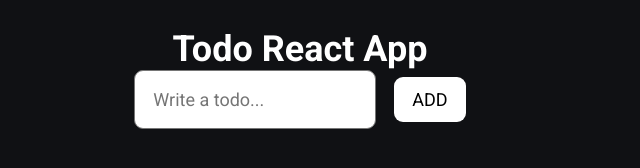
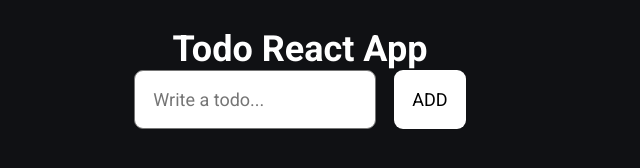
Before and after one commit to sagarEmn/basic-React-projects, a React (Vite) app in the folder 2 - Todo App/: page / in a window 1280 px wide. Shown: the part 322-490 px from the top of the page, without its empty margins (0-640 px from the left). Built offline with nearby package versions, Linux system fonts and the light colour scheme.

Commit message:
Stretch add button

```diff
--- a/2 - Todo App/src/App.css
+++ b/2 - Todo App/src/App.css
@@ -27,26 +27,24 @@
 }
 
 .todo-app__form textarea {
-  height: 100%;
+  resize: none;
+  padding: 1rem;
 }
 
 .todo-app__form form button {
   background: var(--accent-clr);
   border: none;
   padding: 0.5rem 1rem;
-  border-radius: .5rem;
+  border-radius: 0.5rem;
+  align-self: stretch;
+  display: flex;
+  align-items: center;
+  justify-content: center;
 }
 
 .todo-app__form textarea,
 .todo-app__form form button {
-  border-radius: .5rem;
-  min-height: 2.5rem; /* Adjust this value as needed */
-}
-
-.todo-app__form textarea {
-  max-height: 150px; /* Prevent excessive growth */
-  resize: none; /* Allow vertical resizing */
-  padding: 1rem;
+  border-radius: 0.5rem;
 }
 
 /* todo list styling */
```
